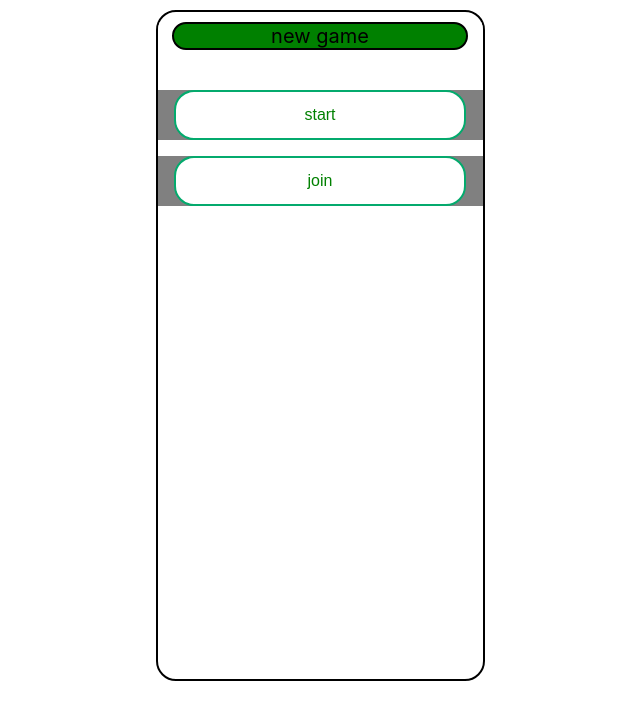
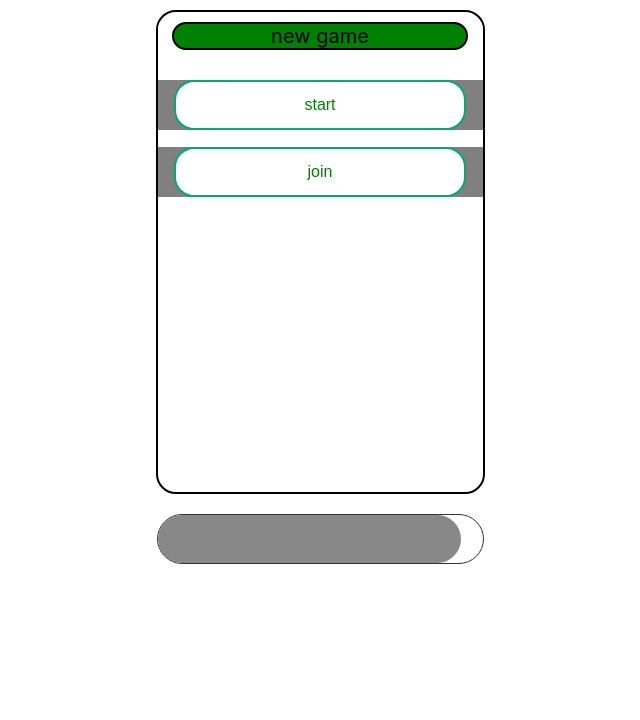
Before and after one commit to jotranen/quiz, a React (Create React App) app in the folder quiz-client/: page / in a window 1280 px wide. Shown: the top 720 px of the page, without its empty margins (320-960 px from the left). Built offline with nearby package versions, Linux system fonts and the light colour scheme.

Commit message:
progress bar

```diff
--- a/quiz-client/package.json
+++ b/quiz-client/package.json
@@ -12,7 +12,7 @@
     "@types/react-dom": "^18.0.0",
     "husky": "^8.0.3",
     "lint-staged": "^13.1.0",
-    "prettier": "^2.8.1",
+    "prettier": "^2.8.3",
     "react": "^18.2.0",
     "react-dom": "^18.2.0",
     "react-router-dom": "^6.6.1",
--- a/quiz-client/src/App.tsx
+++ b/quiz-client/src/App.tsx
@@ -1,47 +1,25 @@
-import React, { useRef, useState } from "react";
+import React, { useRef, useEffect, useState } from 'react'
 
-import "./App.css";
+import './App.css'
 
-import Button from "./components/AnswerButton/AnswerButton";
-import QuestionCard from "./components/QuestionCard";
-import { string } from "prop-types";
+import QuestionCard from './components/QuestionCard'
+import { string } from 'prop-types'
+import { UNSAFE_DataStaticRouterContext } from 'react-router-dom'
+import { updateConstructSignature } from 'typescript'
 
-// element
-const element = <h1>Hello, world</h1>;
+interface Props {}
 
-// component
-function Welcome(props: any) {
-  return <h1>Hello, {props.name}</h1>;
-}
+const question =
+    'mita kello? fdafasdfadf asfasdfas hfsadhfkja sdhfkasdhfkashfkja hfhdahkfdsah'
+const answers = ['kello', 'kello2', 'kello3']
 
-interface Props {
-}
-
-const Clock = (props: Props) => {
-  const [state, setState] = useState({
-    date: new Date(),
-  });
-
-  React.useEffect(() => {
-    setTimeout(() => {
-      setState({
-        date: new Date(),
-      });
-    }, 1000);
-  });
-
-  return <h2>{`${state.date}`}</h2>;
-};
-const question = "mita kello? fdafasdfadf asfasdfas hfsadhfkja sdhfkasdhfkashfkja hfhdahkfdsah";
-const answers = ["kello", "kello2", "kello3"]
-
-const startGame = "new game";
-const startGameAnswers = ["start", "join"];
+const startGame = 'new game'
+const startGameAnswers = ['start', 'join']
 
 class App extends React.Component<Props, any> {
     // const [clickedButton, setClickedButton] = useState('');
     constructor(props: Props) {
-    super(props);
+        super(props)
         this.state = {
             showStartGame: true,
             showQuestions: false,
@@ -49,25 +27,30 @@ class App extends React.Component<Props, any> {
             gameId: string,
             container: React.createRef(),
             selectedButton: 0,
-    };
+            progress: 20,
+        }
+    }
+
+    progressDone = () => {
+        console.log('progress done')
     }
 
     buttonHandler = (event: React.MouseEvent<HTMLButtonElement>) => {
-    event.preventDefault();
+        event.preventDefault()
 
-    const button: HTMLButtonElement = event.currentTarget;
+        const button: HTMLButtonElement = event.currentTarget
 
         if (this.state.showStartGame) {
-      if (button.id === "0") {
+            if (button.id === '0') {
                 this.setState({
                     showStartGame: false,
                     showQuestions: true,
                     showQuestionsAnswered: false,
-          gameId : "1234",
+                    gameId: '1234',
                     selectedButton: 0,
-        });
+                })
             } else {
-        alert("join game");
+                alert('join game')
             }
         } else if (this.state.showQuestions) {
             this.setState({
@@ -75,9 +58,9 @@ class App extends React.Component<Props, any> {
                 showQuestions: false,
                 showQuestionsAnswered: true,
                 selectedButton: button.id,
-      });
+            })
         } else if (this.state.showQuestionsAnswered) {
-      console.log("showQuestionsAnswered");
+            console.log('showQuestionsAnswered')
         }
     }
 
@@ -85,28 +68,38 @@ class App extends React.Component<Props, any> {
         return (
             <div className="container">
                 <div>
-          {
-            this.state.showStartGame &&
+                    {this.state.showStartGame && (
                         <div>
-            <QuestionCard question={startGame} answers={startGameAnswers} buttonHandler={this.buttonHandler}></QuestionCard>
+                            <QuestionCard
+                                question={startGame}
+                                answers={startGameAnswers}
+                                buttonHandler={this.buttonHandler}
+                                progressDone={this.progressDone}
+                            ></QuestionCard>
                         </div>
-          }
-          {
-            this.state.showQuestions &&
+                    )}
+                    {this.state.showQuestions && (
                         <div ref={this.state.container}>
-            <QuestionCard question={question} answers={answers} buttonHandler={this.buttonHandler}></QuestionCard>
+                            <QuestionCard
+                                question={question}
+                                answers={answers}
+                                buttonHandler={this.buttonHandler}
+                            ></QuestionCard>
                         </div>
-          }
-          {
-            this.state.showQuestionsAnswered &&
+                    )}
+                    {this.state.showQuestionsAnswered && (
                         <div ref={this.state.container}>
-            <QuestionCard question={question} answers={answers} buttonId={this.state.selectedButton}></QuestionCard>
+                            <QuestionCard
+                                question={question}
+                                answers={answers}
+                                buttonId={this.state.selectedButton}
+                            ></QuestionCard>
                         </div>
-          }
+                    )}
                 </div>
             </div>
-    );
+        )
     }
 }
 
-export default App;
+export default App
--- /dev/null
+++ b/quiz-client/src/components/ProgressBar/ProgressBar.css
@@ -0,0 +1,20 @@
+.progress-bar {
+    background-color: white;
+    border-radius: 50px;
+    border: 1px solid #333;
+    margin-left: auto;
+    margin-right: auto;
+    margin-top: 20px;
+    width: 80vw;
+    height: 6vh;
+    max-width: 325px;
+    max-height: 667px;
+    position: relative;
+}
+
+.filler {
+    background: #888;
+    height: 100%;
+    border-radius: inherit;
+    transition: width 0.2s ease-in;
+}
--- /dev/null
+++ b/quiz-client/src/components/ProgressBar/ProgressBar.tsx
@@ -0,0 +1,56 @@
+import { useEffect, useState } from 'react';
+import './ProgressBar.css';
+
+export interface ProgressBarProps
+    extends React.HTMLAttributes<HTMLButtonElement> {
+    children?: React.ReactNode;
+    progressDone?: () => void;
+}
+
+export const ProgressBar: React.FC<ProgressBarProps> = ({
+    children,
+    progressDone,
+    ...props
+}) => {
+    return (
+        <div className="progress-bar">
+            <Filler progressDone={progressDone} />
+        </div>
+    );
+};
+
+interface FillerProps extends React.HTMLAttributes<HTMLButtonElement> {
+    children?: React.ReactNode;
+    progressDone?: () => void;
+}
+
+export const Filler: React.FC<FillerProps> = ({
+    children,
+    progressDone,
+    ...props
+}) => {
+    const [count, setCount] = useState(15);
+
+    useEffect(() => {
+        let timer: ReturnType<typeof setInterval>;
+
+        const updateCount = () => {
+            timer = setInterval(() => {
+                setCount((prevCount) => prevCount + 1);
+            }, 100);
+
+            if (count === 100) {
+                clearInterval(timer);
+                progressDone?.();
+            }
+        };
+
+        updateCount();
+
+        return () => clearInterval(timer);
+    }, [count, progressDone]);
+
+    return <div className="filler" style={{ width: `${count}%` }}></div>;
+};
+
+export default ProgressBar;
--- /dev/null
+++ b/quiz-client/src/components/ProgressBar/index.tsx
@@ -0,0 +1 @@
+export { default } from './ProgressBar';
--- a/quiz-client/src/components/QuestionCard/QuestionCard.css
+++ b/quiz-client/src/components/QuestionCard/QuestionCard.css
@@ -4,7 +4,7 @@
     margin-right: auto;
     margin-top: 10px;
     width: 90vw;
-    height: 85vh;
+    height: 60vh;
     /* width: 750px;
     height: 1334px; */
     max-width: 325px;
--- a/quiz-client/src/components/QuestionCard/QuestionCard.tsx
+++ b/quiz-client/src/components/QuestionCard/QuestionCard.tsx
@@ -3,19 +3,23 @@ import AnswerButton from '../AnswerButton';
 import Question from '../Question';
 
 import './QuestionCard.css';
+import ProgressBar from '../ProgressBar';
 
 export interface QuestionCardProps extends React.HTMLAttributes<HTMLElement> {
     children?: React.ReactNode;
     question: string
     answers: string[]
     buttonId?: number,
+    progress?: number,
     buttonHandler?: (event: React.MouseEvent<HTMLButtonElement>) => void
+    progressDone?: () => void
 }
 
   export const QuestionCard: React.FC<QuestionCardProps> = ({
       children,
       buttonHandler,
       buttonId,
+      progressDone,
       ...props
     }) => {
     //   const classNames = `btn btn-${variant} btn-${shape}`;
@@ -24,14 +28,11 @@ export interface QuestionCardProps extends React.HTMLAttributes<HTMLElement> {
       if (buttonHandler) {
         buttons = props.answers.map((answer,index) => (
             <div className='qc_answers' key={index} {...props}>
-              <AnswerButton variant={'danger'} id={`${index}`} name={`${answer}`} buttonhandler={buttonHandler}></AnswerButton>
+              <AnswerButton variant={'danger'} id={`${index}`}
+              name={`${answer}`} buttonhandler={buttonHandler}></AnswerButton>
             </div>
         ))
       } else {
-        console.log(buttonId)
-        console.log(1===buttonId)
-        console.log(typeof(1))
-        console.log(typeof(buttonId))
 
         buttons = props.answers.map((answer,index) => (
             <div className='qc_answers' key={index} {...props}>
@@ -40,12 +41,14 @@ export interface QuestionCardProps extends React.HTMLAttributes<HTMLElement> {
         ))
       }
       return (
-        <div className={classNames} {...props}>
+        <><div className={classNames} {...props}>
           <div className='qc_question' key="kissa">
             <Question key="props.question" title={props.question}></Question>
           </div>
-            { buttons }
-        </div>
+          {buttons}
+        </div><div>
+            <ProgressBar progressDone={progressDone}></ProgressBar>
+          </div></>
       );
     };
 
```
Also changed, not shown: quiz-client/.prettierrc.json (added), 2 other files (tests, documents, lock files or other folders). Lines whose indentation alone changed are shown as unchanged.
